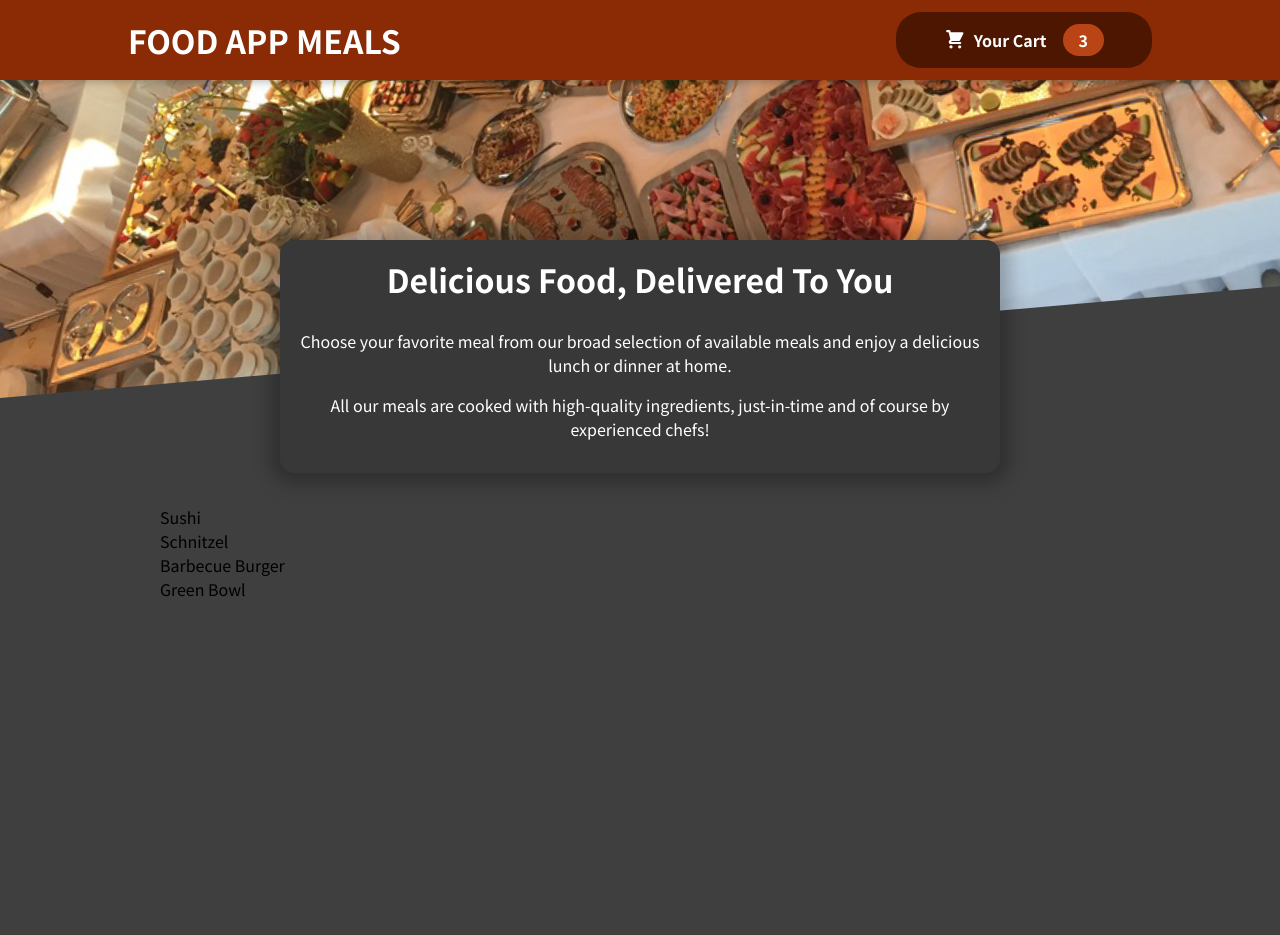
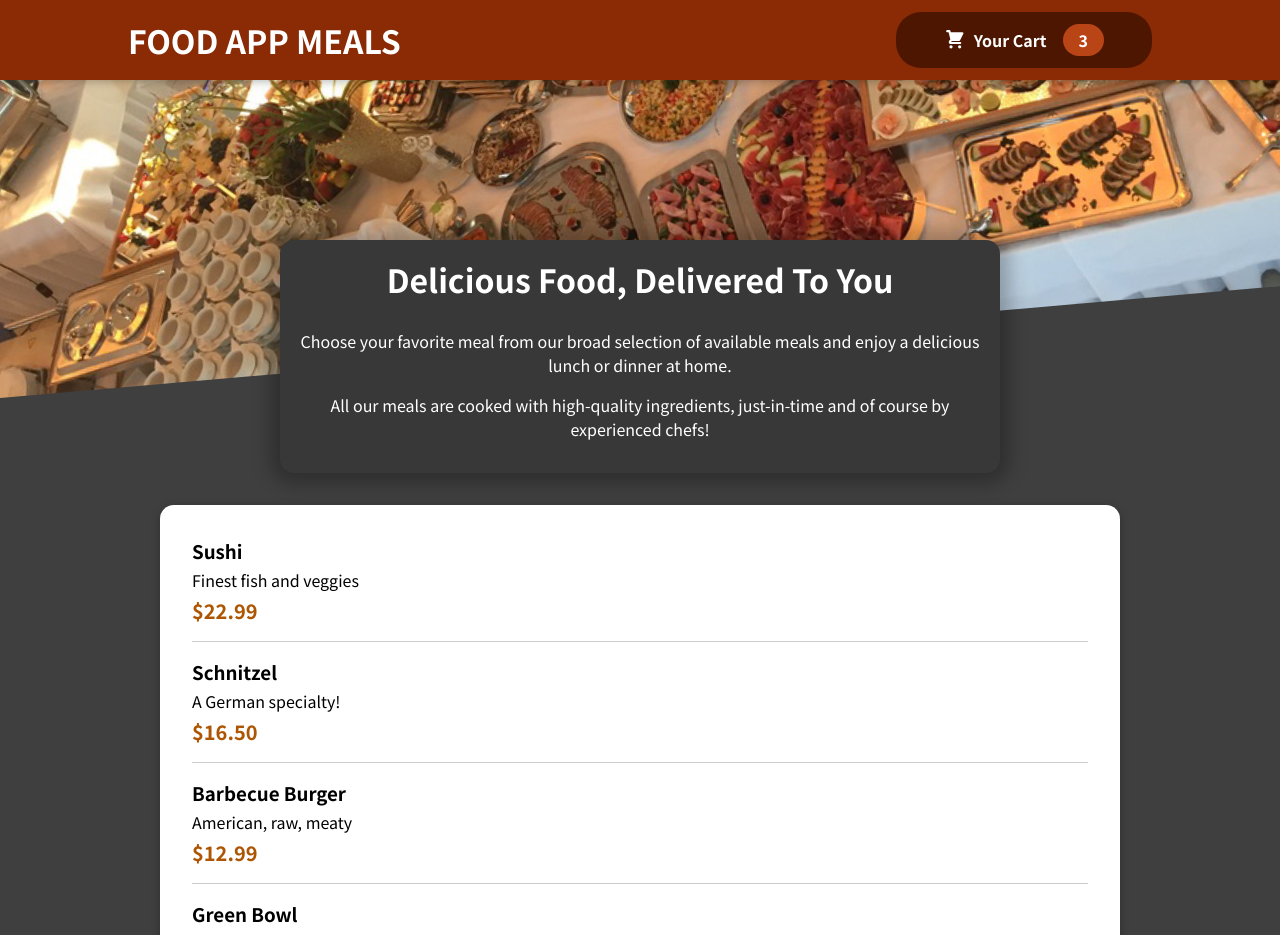
Before and after one commit to Rbravolibtech/FoodApp, a React (Create React App) app: page / in a window 1280 px wide. Shown: the top 935 px of the page. Before the commit the page ends 800 px from the top, so only its background shows below. Built offline with nearby package versions, Linux system fonts and the light colour scheme.

Commit message:
added files and styling

```diff
--- /dev/null
+++ b/src/components/UI/Card.js
@@ -0,0 +1,7 @@
+import classes from "./Card.module.css";
+
+const Card = (props) => {
+	return <div className={classes.card}>{props.children}</div>;
+};
+
+export default Card;
--- /dev/null
+++ b/src/components/UI/Card.module.css
@@ -0,0 +1,6 @@
+.card {
+	padding: 1rem;
+	box-shadow: 0 2px 8px rgba(0, 0, 0, 0.25);
+	border-radius: 14px;
+	background-color: white;
+}
--- a/src/components/meals/AvailableMeals.js
+++ b/src/components/meals/AvailableMeals.js
@@ -1,6 +1,6 @@
-import React from "react"; // Make sure to import React if you're using JSX
-
+import Card from "../UI/Card";
 import classes from "./AvailableMeals.module.css";
+import MealItem from "./MealItem/MealItem";
 
 const DUMMY_MEALS = [
 	{
@@ -31,12 +31,20 @@ const DUMMY_MEALS = [
 
 const AvailableMeals = () => {
 	const mealList = DUMMY_MEALS.map((meal) => (
-		<li key={meal.id}>{meal.name}</li>
+		<MealItem
+			key={meal.id}
+			name={meal.name}
+			description={meal.description}
+			price={meal.price}
+		/>
 	));
 
 	return (
 		<section className={classes.meals}>
-			<ul>{mealList}</ul>
+			<Card>
+				<ul>{mealList}</ul>
+			</Card>
+			/
 		</section>
 	);
 };
--- /dev/null
+++ b/src/components/meals/MealItem/MealItem.js
@@ -0,0 +1,18 @@
+import classes from "./MealItem.module.css";
+
+const MealItem = (props) => {
+	const price = `$${props.price.toFixed(2)}`;
+
+	return (
+		<li className={classes.meal}>
+			<div>
+				<h3>{props.name}</h3>
+				<div className={classes.des}>{props.description}</div>
+				<div className={classes.price}>{price}</div>
+			</div>
+			<div></div>
+		</li>
+	);
+};
+
+export default MealItem;
--- /dev/null
+++ b/src/components/meals/MealItem/MealItem.module.css
@@ -0,0 +1,22 @@
+.meal {
+	display: flex;
+	justify-content: space-between;
+	margin: 1rem;
+	padding-bottom: 1rem;
+	border-bottom: 1px solid #ccc;
+}
+
+.meal h3 {
+	margin: 0 0 0.25rem 0;
+}
+
+.description {
+	font-style: italic;
+}
+
+.price {
+	margin-top: 0.25rem;
+	font-weight: bold;
+	color: #ad5502;
+	font-size: 1.25rem;
+}
```
Also changed, not shown: src/components/meals/MealItem/MealItemForm.js (added).
